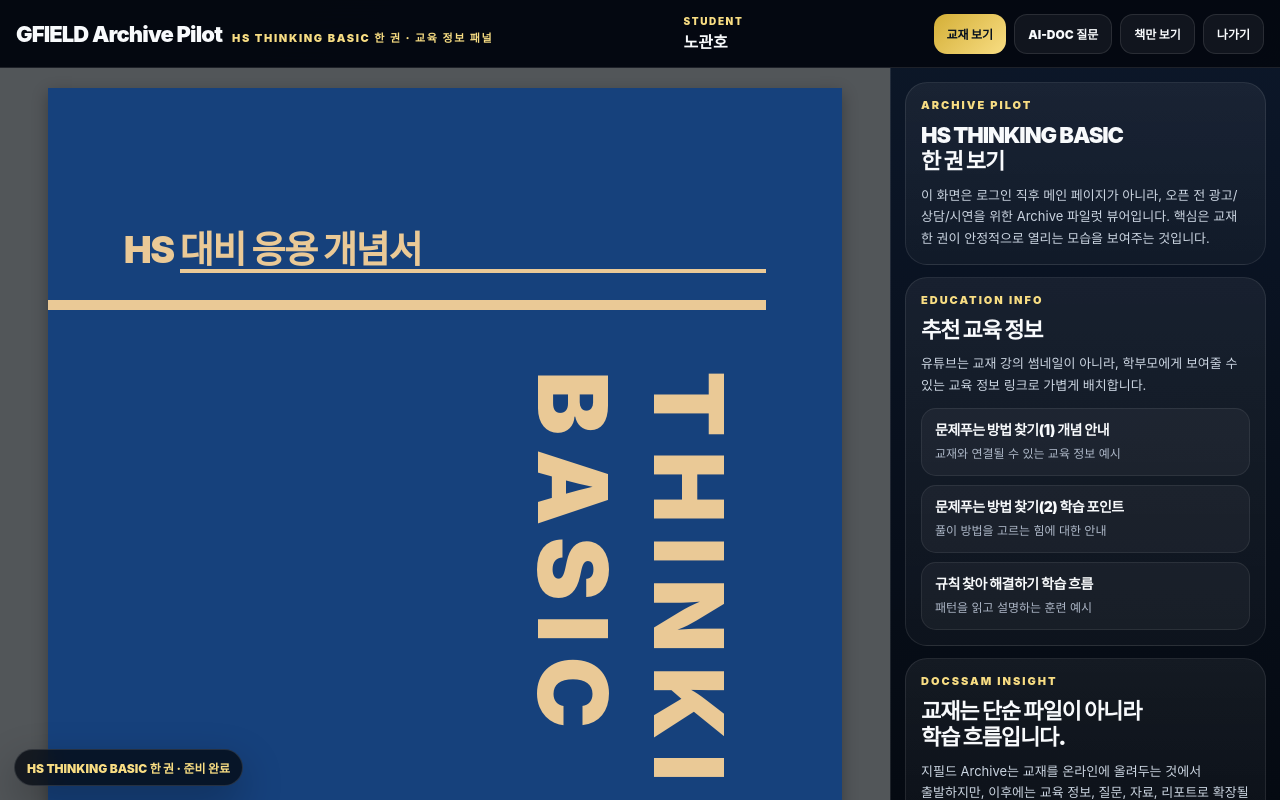
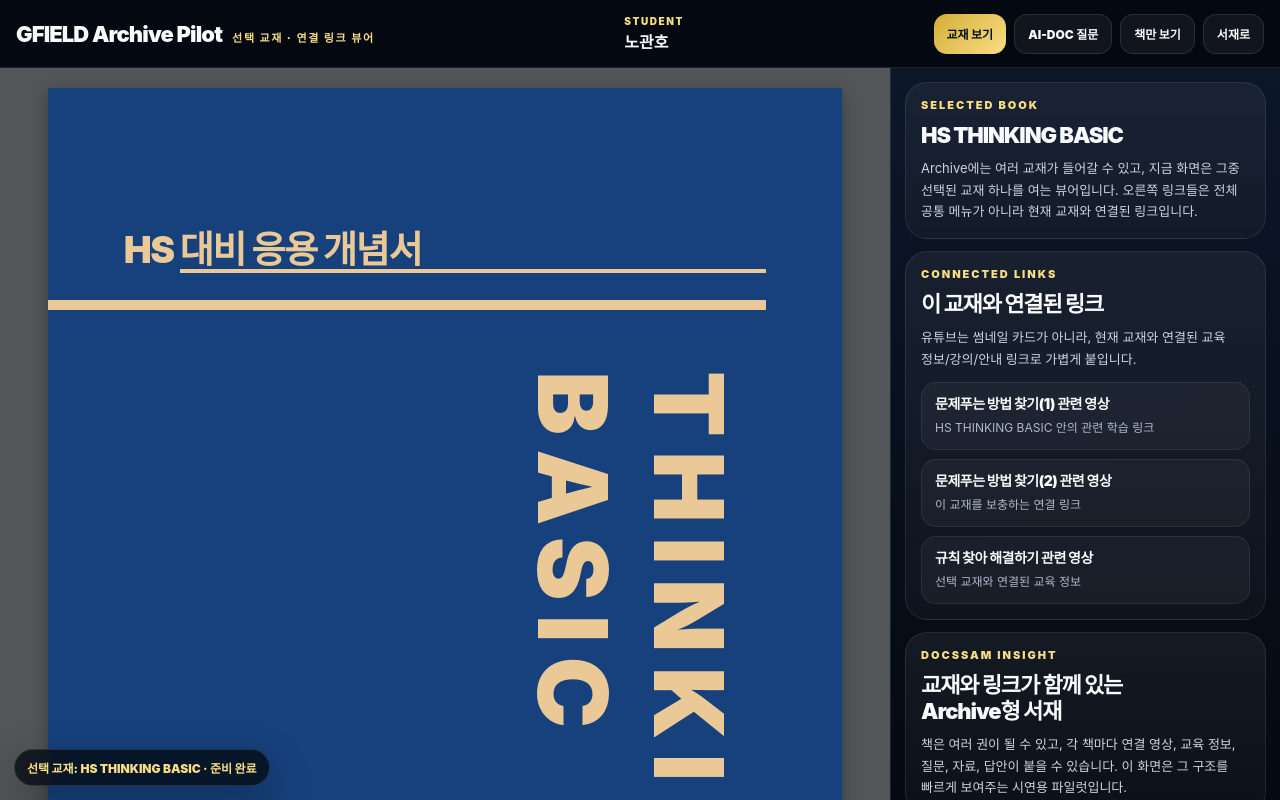
Before and after one commit to docssam1/GFIELD-EBOOK, a plain HTML site: page books/hs-thinking-basic/viewer-v2.html in a window 1280 px wide. Drawn offline with Linux system fonts and the light colour scheme; a web font is replaced by a local one.

Commit message:
Clarify selected book viewer with connected links

```diff
--- a/books/hs-thinking-basic/viewer-v2.html
+++ b/books/hs-thinking-basic/viewer-v2.html
@@ -12,52 +12,52 @@
 <body>
 <div class="app">
   <header class="topbar">
-    <div class="brand"><b>GFIELD Archive Pilot</b><span>HS THINKING BASIC 한 권 · 교육 정보 패널</span></div>
+    <div class="brand"><b>GFIELD Archive Pilot</b><span>선택 교재 · 연결 링크 뷰어</span></div>
     <div class="student"><div><small>STUDENT</small><strong id="studentName">노관호</strong></div></div>
     <div class="actions">
       <button class="btn primary" type="button" id="startBtn">교재 보기</button>
       <button class="btn" type="button" id="askBtn">AI-DOC 질문</button>
       <button class="btn" type="button" id="bookOnlyBtn">책만 보기</button>
-      <a class="btn desktop-only" href="../../gfield-on-archive-preview.html">나가기</a>
+      <a class="btn desktop-only" href="../../gfield-on-archive-preview.html">서재로</a>
     </div>
   </header>
   <main class="workspace">
     <section class="book-area">
       <iframe id="bookFrame" class="book-frame" title="HS THINKING BASIC 교재" src="./thinking-basic.html"></iframe>
-      <div class="dock" id="pageDock">HS THINKING BASIC 한 권 · Archive 파일럿</div>
+      <div class="dock" id="pageDock">선택 교재: HS THINKING BASIC · Archive 파일럿</div>
       <div class="loading" id="loading"><div><div class="spinner"></div>교재를 불러오는 중입니다.</div></div>
     </section>
     <aside class="right-panel">
       <section class="card">
-        <span class="kicker">ARCHIVE PILOT</span>
-        <h2>HS THINKING BASIC<br>한 권 보기</h2>
-        <p>이 화면은 로그인 직후 메인 페이지가 아니라, 오픈 전 광고/상담/시연을 위한 Archive 파일럿 뷰어입니다. 핵심은 교재 한 권이 안정적으로 열리는 모습을 보여주는 것입니다.</p>
+        <span class="kicker">SELECTED BOOK</span>
+        <h2>HS THINKING BASIC</h2>
+        <p>Archive에는 여러 교재가 들어갈 수 있고, 지금 화면은 그중 선택된 교재 하나를 여는 뷰어입니다. 오른쪽 링크들은 전체 공통 메뉴가 아니라 현재 교재와 연결된 링크입니다.</p>
       </section>
       <section class="card">
-        <span class="kicker">EDUCATION INFO</span>
-        <h2>추천 교육 정보</h2>
-        <p>유튜브는 교재 강의 썸네일이 아니라, 학부모에게 보여줄 수 있는 교육 정보 링크로 가볍게 배치합니다.</p>
+        <span class="kicker">CONNECTED LINKS</span>
+        <h2>이 교재와 연결된 링크</h2>
+        <p>유튜브는 썸네일 카드가 아니라, 현재 교재와 연결된 교육 정보/강의/안내 링크로 가볍게 붙입니다.</p>
         <div class="info-list">
-          <a class="info-item" href="https://youtu.be/20OIED2hezI?si=nooj_2XXt9oRVDcs" target="_blank" rel="noopener"><strong>문제푸는 방법 찾기(1) 개념 안내</strong><span>교재와 연결될 수 있는 교육 정보 예시</span></a>
-          <a class="info-item" href="https://youtu.be/HtSd564pCpw?si=15Inv0cVtonKn_ww" target="_blank" rel="noopener"><strong>문제푸는 방법 찾기(2) 학습 포인트</strong><span>풀이 방법을 고르는 힘에 대한 안내</span></a>
-          <a class="info-item" href="https://youtu.be/8Wz-g95UGVg?si=z-12_yWB0TYpaAFP" target="_blank" rel="noopener"><strong>규칙 찾아 해결하기 학습 흐름</strong><span>패턴을 읽고 설명하는 훈련 예시</span></a>
+          <a class="info-item" href="https://youtu.be/20OIED2hezI?si=nooj_2XXt9oRVDcs" target="_blank" rel="noopener"><strong>문제푸는 방법 찾기(1) 관련 영상</strong><span>HS THINKING BASIC 안의 관련 학습 링크</span></a>
+          <a class="info-item" href="https://youtu.be/HtSd564pCpw?si=15Inv0cVtonKn_ww" target="_blank" rel="noopener"><strong>문제푸는 방법 찾기(2) 관련 영상</strong><span>이 교재를 보충하는 연결 링크</span></a>
+          <a class="info-item" href="https://youtu.be/8Wz-g95UGVg?si=z-12_yWB0TYpaAFP" target="_blank" rel="noopener"><strong>규칙 찾아 해결하기 관련 영상</strong><span>선택 교재와 연결된 교육 정보</span></a>
         </div>
       </section>
       <section class="card">
         <span class="kicker">DOCSSAM INSIGHT</span>
-        <h2>교재는 단순 파일이 아니라<br>학습 흐름입니다.</h2>
-        <p>지필드 Archive는 교재를 온라인에 올려두는 것에서 출발하지만, 이후에는 교육 정보, 질문, 자료, 리포트로 확장될 수 있습니다.</p>
+        <h2>교재와 링크가 함께 있는<br>Archive형 서재</h2>
+        <p>책은 여러 권이 될 수 있고, 각 책마다 연결 영상, 교육 정보, 질문, 자료, 답안이 붙을 수 있습니다. 이 화면은 그 구조를 빠르게 보여주는 시연용 파일럿입니다.</p>
       </section>
       <section class="card">
-        <span class="kicker">PILOT TOOLS</span>
+        <span class="kicker">BOOK TOOLS</span>
         <div class="tool-grid">
-          <button class="gold" type="button" id="sideAskBtn">AI-DOC 질문 예시</button>
-          <button type="button" id="materialBtn">추가 자료 준비 중</button>
-          <button type="button" id="answerBtn">답안 자료 준비 중</button>
+          <button class="gold" type="button" id="sideAskBtn">이 교재로 AI-DOC 질문</button>
+          <button type="button" id="materialBtn">이 교재 추가 자료</button>
+          <button type="button" id="answerBtn">이 교재 답안 자료</button>
         </div>
       </section>
       <section class="card">
-        <p class="note"><span class="badge">DEMO</span><br><br>완성형 본서비스가 아니라, GFIELD-ON Archive가 어떤 모습으로 학부모에게 보일 수 있는지 확인하는 빠른 시연용 화면입니다.</p>
+        <p class="note"><span class="badge">DEMO</span><br><br>완성형 본서비스가 아니라, 여러 교재가 있는 Archive에서 선택한 교재가 열리고 그 교재의 연결 링크가 함께 보이는 흐름을 검증하는 마케팅/시연용 파일럿입니다.</p>
       </section>
     </aside>
   </main>
@@ -68,7 +68,7 @@ const loading=document.getElementById('loading');
 const pageDock=document.getElementById('pageDock');
 function askCurrent(){
   const student=document.getElementById('studentName').textContent;
-  alert(`${student} 학생 질문 예시\n\nHS THINKING BASIC 교재에서 막힌 쪽과 문제 번호를 먼저 확인한 뒤, 정답부터 말하지 않고 풀이 흐름을 도와줍니다.`);
+  alert(`${student} 학생 질문 예시\n\n선택 교재: HS THINKING BASIC\n이 교재에서 막힌 쪽과 문제 번호를 먼저 확인한 뒤, 정답부터 말하지 않고 풀이 흐름을 도와줍니다.`);
 }
 (function init(){
   const params=new URLSearchParams(location.search);
@@ -77,17 +77,17 @@ function askCurrent(){
   try{sessionStorage.setItem('gfield_student_name',student)}catch(error){}
   frame.addEventListener('load',()=>{
     loading.hidden=true;
-    pageDock.textContent='HS THINKING BASIC 한 권 · 준비 완료';
+    pageDock.textContent='선택 교재: HS THINKING BASIC · 준비 완료';
   });
   document.getElementById('startBtn').addEventListener('click',()=>{
     try{frame.contentWindow.scrollTo({top:0,behavior:'smooth'});}catch(error){}
-    pageDock.textContent='HS THINKING BASIC 한 권 · 표지로 이동';
+    pageDock.textContent='선택 교재: HS THINKING BASIC · 표지로 이동';
   });
   document.getElementById('bookOnlyBtn').addEventListener('click',()=>document.body.classList.toggle('book-only'));
   document.getElementById('askBtn').addEventListener('click',askCurrent);
   document.getElementById('sideAskBtn').addEventListener('click',askCurrent);
-  document.getElementById('materialBtn').addEventListener('click',()=>alert('추가 자료는 다음 단계에서 연결합니다.'));
-  document.getElementById('answerBtn').addEventListener('click',()=>alert('답안 자료는 다음 단계에서 연결합니다.'));
+  document.getElementById('materialBtn').addEventListener('click',()=>alert('이 교재의 추가 자료는 다음 단계에서 연결합니다.'));
+  document.getElementById('answerBtn').addEventListener('click',()=>alert('이 교재의 답안 자료는 다음 단계에서 연결합니다.'));
 })();
 </script>
 </body>
```
